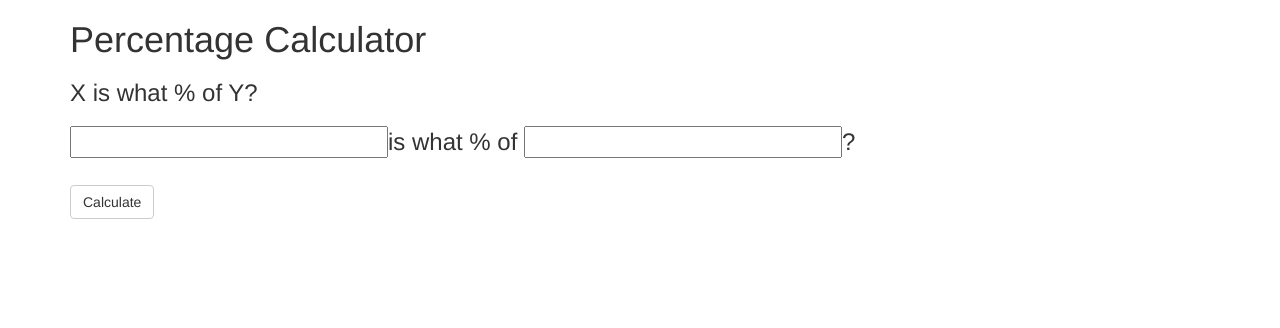
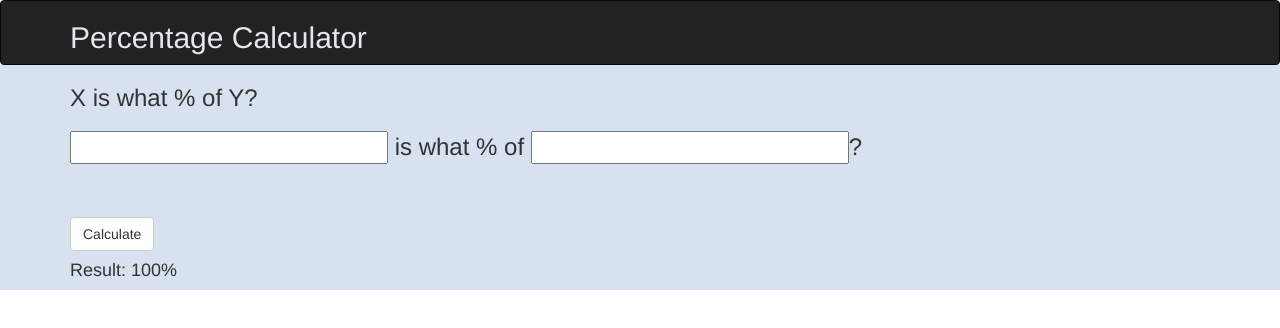
Before and after one commit to ghigbie/percentage-calculator, a website: page index.html in a window 1280 px wide. Drawn offline with nearby package versions, Linux system fonts and the light colour scheme.

Commit message:
Modify markup to add result section

```diff
--- a/index.html
+++ b/index.html
@@ -8,15 +8,24 @@
         <title>Percentage Calculator</title>
     </head>
     <body>
+        <div class="navbar navbar-inverse header">
             <div class="container">
-            <h1>Percentage Calculator</h1>
+                <h2 class="light-text">Percentage Calculator</h2>
+            </div>
+        </div>
+        <div class="main-content">
+            <div class="container">
                 <h3>X is what % of Y?<h3>
-            <form>
-                <input type="text">is what % of
+                <form class="form-inline">
+                    <div class="col-auto">
+                        <input type="text"> is what % of
                         <input type="text">?
+                    </div>
                     <br><br>
                     <input type="submit" class="btn btn-default" value="Calculate">
                 </form>
+                <h4>Result: <span id="result">100%<span></h4>
+            </div>
     </div>
         <script src="./javascripts/calc.js"></script>
     </body>
--- a/styles/styles.css
+++ b/styles/styles.css
@@ -0,0 +1,11 @@
+.header{
+    margin-bottom: 0;
+}
+
+.main-content{
+    background-color: #d7e1ef;
+}
+
+.light-text{
+    color: #e3e7ed;
+}
```
Lines whose indentation alone changed are shown as unchanged.
